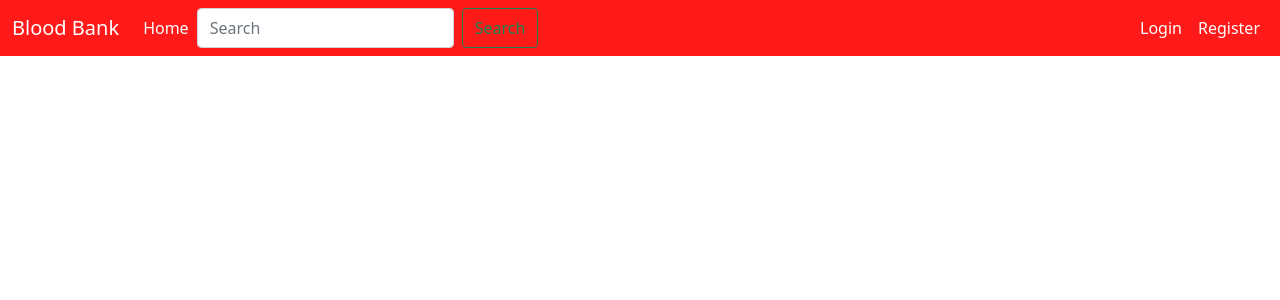
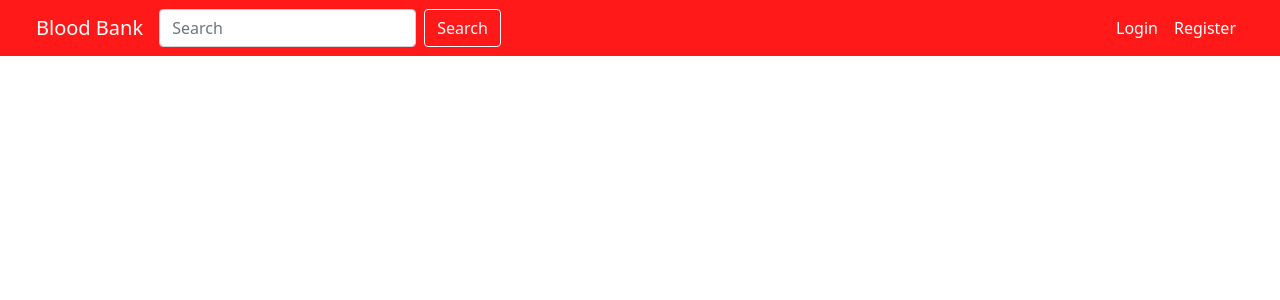
Before and after one commit to Ashu-r/blood-bank, a Flask app: page / in a window 1280 px wide. Shown: the top 300 px of the page. Run offline with Flask 2, Linux system fonts and the light colour scheme.

Commit message:
Improved spacing

```diff
--- a/app/templates/base.html
+++ b/app/templates/base.html
@@ -20,9 +20,9 @@
 		{% endif %}
 	</head>
 	<body>
-		<nav class="navbar navbar-expand-lg navbar-dark" style="background-color: #ff1919">
+		<nav class="navbar navbar-expand-lg navbar-dark px-lg-4 mb-2" style="background-color: #ff1919">
 			<div class="container-fluid">
-				<a class="navbar-brand" href="#">Blood Bank</a>
+				<a class="navbar-brand" href="{{url_for('index')}}">Blood Bank</a>
 				<button
 					class="navbar-toggler"
 					type="button"
@@ -36,12 +36,9 @@
 				</button>
 				<div class="collapse navbar-collapse" id="navbarSupportedContent">
 					<ul class="navbar-nav me-auto mb-2 mb-lg-0">
-						<li class="nav-item">
-							<a class="nav-link active" aria-current="page" href="#">Home</a>
-						</li>
 						<form class="d-flex">
 							<input class="form-control me-2" type="search" placeholder="Search" aria-label="Search" />
-							<button class="btn btn-outline-success" type="submit">Search</button>
+							<button class="btn btn-outline-light" type="submit">Search</button>
 						</form>
 					</ul>
 				</div>
@@ -56,14 +53,9 @@
 			</div>
 		</nav>
 
-		{% with messages = get_flashed_messages() %}
-		{% if messages %}
-		{% for message in messages %}
-		{{message}}
-		{% endfor %}
-		{% endif %}
-		{% endwith %}
-		{% block content%} {% endblock %}
+		{% with messages = get_flashed_messages() %} {% if messages %} {% for message in messages %} {{message}} {% endfor %} {% endif %} {% endwith %}
+
+		<div class="container">{%block content%} {% endblock %}</div>
 
 		<!--Bootstrap Bundle with Popper -->
 		<script
```
